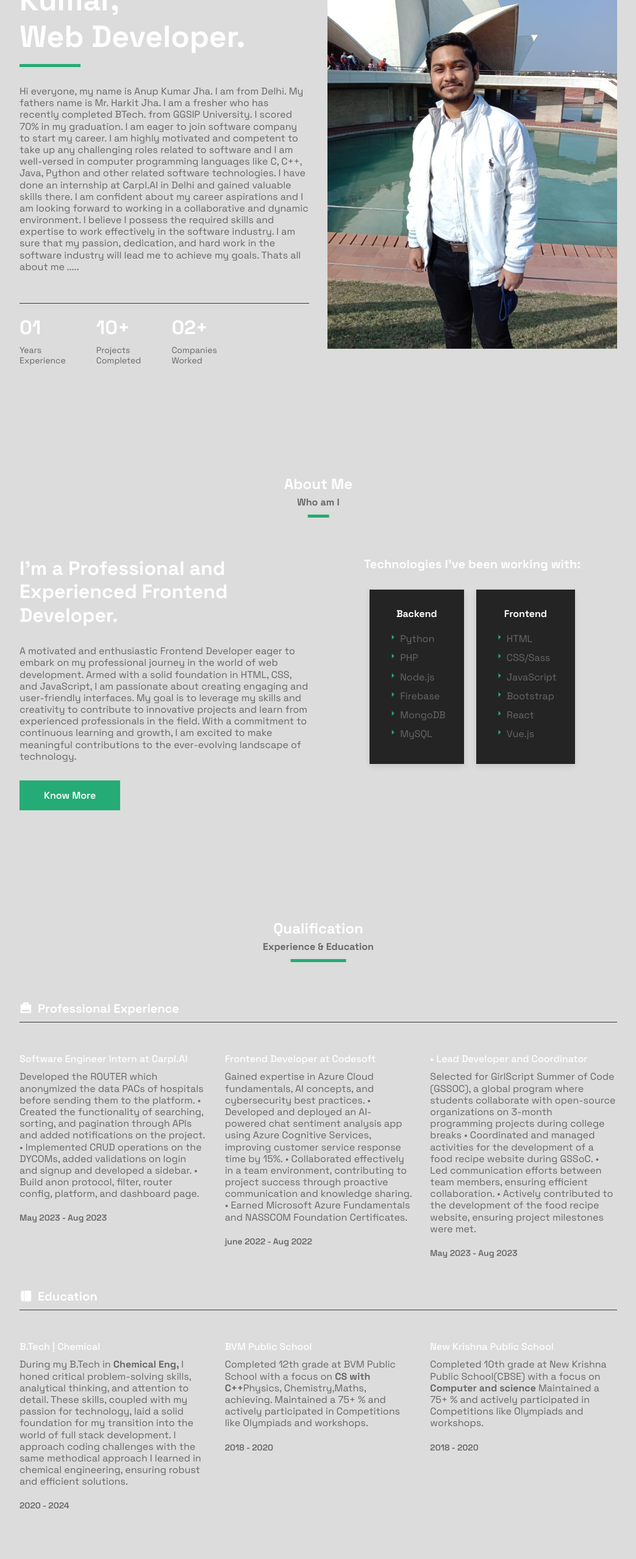
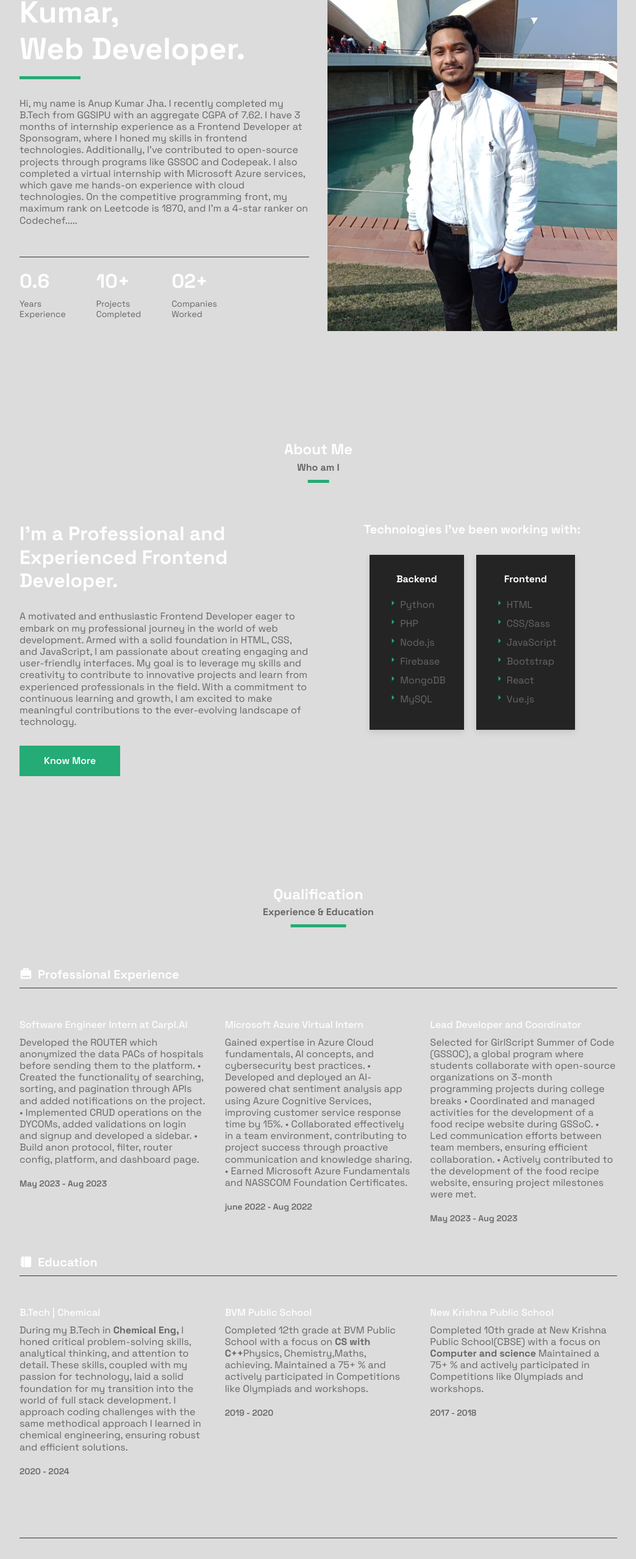
Before and after one commit to Anupkjha2601/CDPortfolio1, a plain HTML site: page index.html in a window 1280 px wide. Shown: the part 240-2797 px from the top of the page at 61% size, without its empty margins (118-1161 px from the left). Drawn offline with nearby package versions, Linux system fonts and the light colour scheme.

Commit message:
Update index.html

```diff
--- a/index.html
+++ b/index.html
@@ -70,10 +70,10 @@
                 <div class="d-grid hero__wrapper">
                     <div class="hero__content">
                         <h1 class="hero__title">Hi, I am Anup Kumar,<br>Web Developer.</h1>
-                        <p class="hero__description">Hi everyone, my name is Anup Kumar Jha. I am from Delhi. My fathers name is Mr. Harkit Jha. I am a fresher who has recently completed BTech. from GGSIP University. I scored 70% in my graduation. I am eager to join software company to start my career. I am highly motivated and competent to take up any challenging roles related to software and I am well-versed in computer programming languages like C, C++, Java, Python and other related software technologies. I have done an internship at Carpl.AI in Delhi and gained valuable skills there. I am confident about my career aspirations and I am looking forward to working in a collaborative and dynamic environment. I believe I possess the required skills and expertise to work effectively in the software industry. I am sure that my passion, dedication, and hard work in the software industry will lead me to achieve my goals. Thats all about me .....</p>
+                        <p class="hero__description">Hi, my name is Anup Kumar Jha. I recently completed my B.Tech from GGSIPU with an aggregate CGPA of 7.62. I have 3 months of internship experience as a Frontend Developer at Sponsogram, where I honed my skills in frontend technologies. Additionally, I've contributed to open-source projects through programs like GSSOC and Codepeak. I also completed a virtual internship with Microsoft Azure services, which gave me hands-on experience with cloud technologies. On the competitive programming front, my maximum rank on Leetcode is 1870, and I'm a 4-star ranker on Codechef.....</p>
                         <div class="hero__info">
                             <div class="hero__info-wrapper">
-                                <p class="hero__info-number">01</p>
+                                <p class="hero__info-number">0.6</p>
                                 <h2 class="hero__info-title">Years<br>Experience</h2>
                             </div>
                             <div class="hero__info-wrapper">
@@ -169,14 +169,14 @@
                         </div>
                         <!--= Experience 2 =-->
                         <div class="qualification__item">
-                            <h3 class="qualification__title">Frontend Developer at Codesoft</h3>
+                            <h3 class="qualification__title">Microsoft Azure Virtual Intern</h3>
                             <p class="qualification__description">Gained expertise in Azure Cloud fundamentals, AI concepts, and cybersecurity best practices.  • Developed and deployed an AI-powered chat sentiment analysis app using Azure Cognitive Services, improving customer service response time by 15%.   • Collaborated effectively in a team environment, contributing to project success through proactive communication and knowledge sharing.
         • Earned Microsoft Azure Fundamentals and NASSCOM Foundation Certificates.</p>
                             <span class="qualification__date">june 2022 - Aug 2022</span>
                         </div>
                         <!--= Experience 3 =-->
                         <div class="qualification__item">
-                            <h3 class="qualification__title">• Lead Developer and Coordinator</h3>
+                            <h3 class="qualification__title">Lead Developer and Coordinator</h3>
                          <p class="qualification__description">Selected for GirlScript Summer of Code (GSSOC), a global program where students collaborate with open-source organizations on 3-month programming projects during college breaks • Coordinated and managed activities for the development of a food recipe website during GSSoC.   • Led communication efforts between team members, ensuring efficient collaboration.
                         • Actively contributed to the development of the food recipe website, ensuring project milestones were met.</p>
                             <span class="qualification__date">May 2023 - Aug 2023</span>
@@ -200,20 +200,20 @@
                         <div class="qualification__item">
                             <h3 class="qualification__title">BVM Public School</h3>
                             <p class="qualification__description"> Completed 12th grade at BVM Public School with a focus on <b>CS with C++</b>Physics, Chemistry,Maths, achieving. Maintained a 75+ % and actively participated in Competitions like Olympiads and workshops.</p>
-                            <span class="qualification__date">2018 - 2020</span>
+                            <span class="qualification__date">2019 - 2020</span>
                         </div>
 
                         <!--= Education 3 =-->
                         <div class="qualification__item">
                             <h3 class="qualification__title">New Krishna Public School</h3>
                             <p class="qualification__description"> Completed 10th grade at New Krishna Public School(CBSE) with a focus on <b>Computer and science</b> Maintained a 75+ % and actively participated in Competitions like Olympiads and workshops.</p>
-                            <span class="qualification__date">2018 - 2020</span>
+                            <span class="qualification__date">2017 - 2018</span>
                         </div>
                     </div>
                 </div>
                 <div class="qualification__footer">
                     <p class="qualification__footer-text">See my full resume</p>
-                    <a href="https://drive.google.com/file/d/1I87MxMAS1StfvMl2UCyp81gwSZyIRr4v/view?usp=drivesdk" class="btn btn--primary">Resume</a>
+                    <a href="https://drive.google.com/file/d/1ktr_WgY7WiQDLK1w8s22vG7vLndiZ13R/view?usp=drivesdk" class="btn btn--primary">Resume</a>
                 </div>
             </div>
         </section>
@@ -294,7 +294,7 @@ aesthetics, and potentially JavaScript for dynamic interactions.
 • Utilized distinct HTML pages (e.g., about.html, contact.html) for organized navigation and focused content delivery
 • Employed CSS files, including frameworks like Bootstrap and custom styles (style.css), to design a cohesive and visually
 appealing website.</p>
-                        <a href="https://delightful-beach-00b073d10.1.azurestaticapps.net/" class="project__link">View Project
+                        <a href="https://anupkjha2601.github.io/food-Recipe/index.html" class="project__link">View Project
                             <i class="ri-arrow-right-line"></i></a>
                     </div>
                 </div>
```
